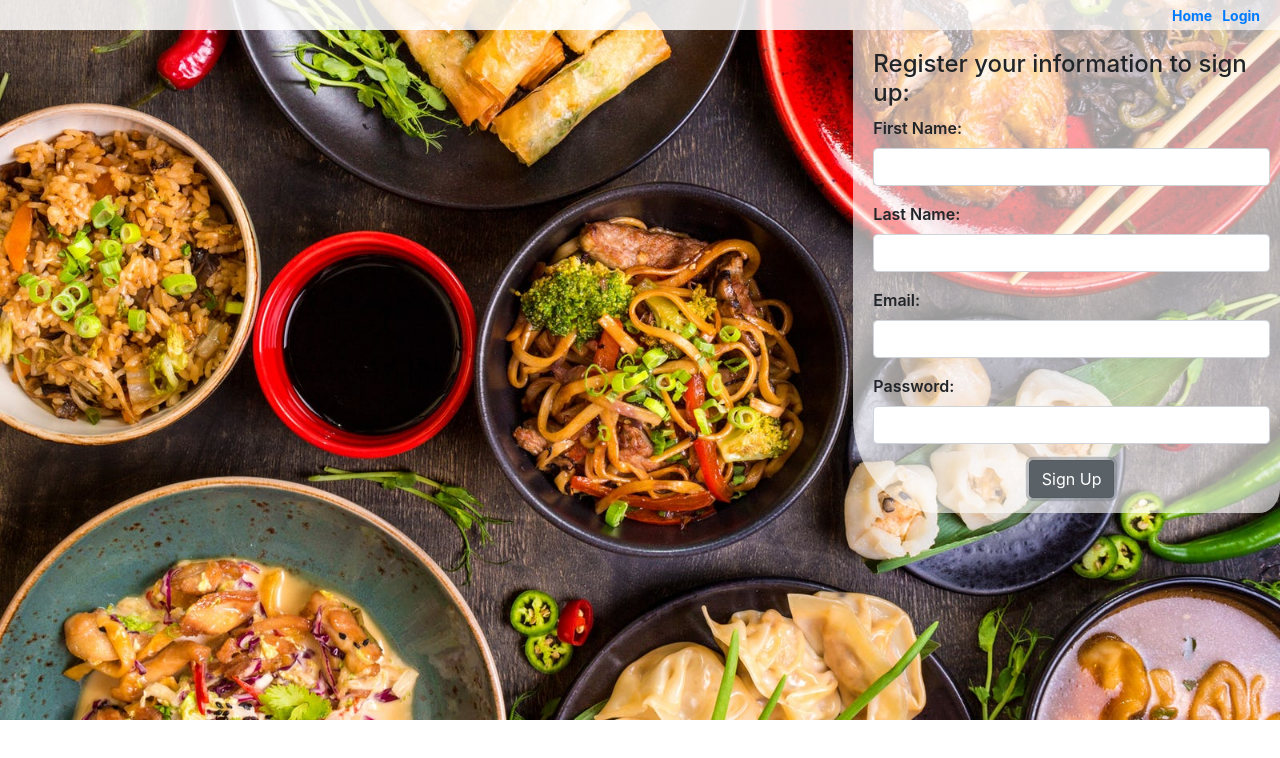
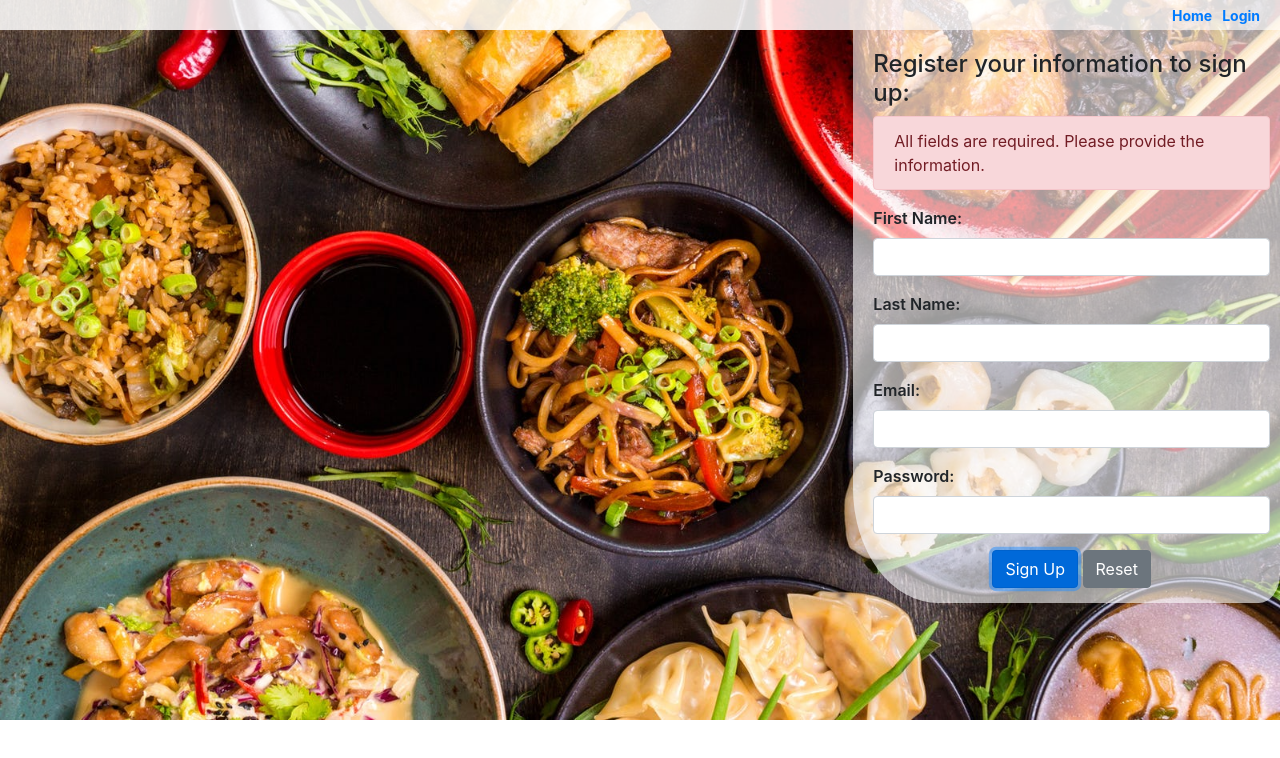
Before and after one commit to njas17/MakanBah, a React (Create React App) app in the folder client/: page /registrationpage in a window 1280 px wide. Both pictures are taken after a click on the button "Sign Up". Shown: the top 758 px of the page. Built offline with nearby package versions, Linux system fonts and the light colour scheme; no server answers; a web font is replaced by a local one.

Commit message:
error handling and form validation in registration

```diff
--- a/client/src/components/RegistrationPage.js
+++ b/client/src/components/RegistrationPage.js
@@ -11,8 +11,8 @@ class RegistrationPage extends Component {
                 password: '',
             },
             isRegistered: false,
-            isDuplicateEmail: false,
-            isLogged: false
+            isLogged: false,
+            errorMesg: ''
         }
     }
 
@@ -44,49 +44,80 @@ class RegistrationPage extends Component {
         fetch("/auth/users/" + this.state.user.email)
             .then(response => response.json())
             .then(data => {
-                this.setState({ isDuplicateEmail: data.length })
+                const val = (data.length > 0) ? true : false
+                if (val)
+                    this.setState({ errorMesg: "Sorry. The email you have provided is already registered in this site."})
             })
             .catch(error => {
-              console.error("Error in add: ", error);
+                console.error("Error in check email: ", error);
+                this.setState({ errorMesg: "Error on email. Please ensure email is provided."})
             });
     };
 
     handleSubmit = (event) => {
         event.preventDefault();
+        this.setState({ errorMesg: "" });
+        const user = this.state.user;
+        if (user.firstname === "" || user.lastname === "" || user.email === "" || user.password === "") {
+            this.setState({ errorMesg: "All fields are required. Please provide the information." });
+            return;
+        }
+
         this.checkUserEmail();
 
-        if (this.state.isDuplicateEmail === false)
+        if (this.state.errorMesg !== "")
             this.addUser();
     }
 
+    handleReset = (event) => {
+        event.preventDefault();
+        this.setState({
+            user: {
+                firstname: '',
+                lastname: '',
+                email: '',
+                password: ''
+            },
+            errorMesg: ''
+        })
+    }
+
     render() {
+        const { isRegistered, errorMesg, user } = this.state;
         return (
             <div className="container-fluid">
                 <div className="row">
                     <div className="col-8"></div>
-                    { (!this.state.isRegistered) ? (
+                    {(!isRegistered) ? (
                         <div className="col-4 registrationpage">
                             <h4>Register your information to sign up:</h4>
-                        { (this.state.isDuplicateEmail) ? (
+                            { (errorMesg !== "") ? (
                                 <div className="alert alert-danger" role="alert">
-                            Sorry. The email you provided is already registered.
+                                    { errorMesg }
                                 </div>
-                        ) : null }
+                            ) : null}
                             <form>
+                                <div className="form">
                                     <div className="form-group">
-                                <label className="form-label">First Name:</label><input type="text" name="firstname" required onChange={(e) => this.handleChange(e)} className="form-control"  ></input>
+                                        <label className="form-label">First Name:</label>
+                                        <input type="text" name="firstname" value={user.firstname} required onChange={(e) => this.handleChange(e)} className="form-control"  ></input>
                                     </div>
                                     <div className="form-group">
-                                <label className="form-label">Last Name:</label><input type="text" name="lastname" required onChange={(e) => this.handleChange(e)} className="form-control" ></input>
+                                        <label className="form-label">Last Name:</label>
+                                        <input type="text" name="lastname" value={user.lastname} required onChange={(e) => this.handleChange(e)} className="form-control" ></input>
                                     </div>
                                     <div className="form-group">
-                                <label className="form-label">Email:</label><input type="email" name="email" required onChange={(e) => this.handleChange(e)} className="form-control"  ></input>
+                                        <label className="form-label">Email:</label>
+                                        <input type="email" name="email" value={user.email} required onChange={(e) => this.handleChange(e)} className="form-control"  ></input>
                                     </div>
                                     <div className="form-group">
-                                <label className="form-label">Password:</label><input type="password" name="password" required onChange={(e) => this.handleChange(e)} className="form-control" ></input>
+                                        <label className="form-label">Password:</label>
+                                        <input type="password" name="password" value={user.password} required onChange={(e) => this.handleChange(e)} className="form-control" ></input>
                                     </div>
                                     <div className="center">
-                                <button className="btn btn-secondary" onClick={(e) => this.handleSubmit(e)} type="button">Sign Up</button>
+                                        <button className="btn btn-primary" onClick={(e) => this.handleSubmit(e)} type="button">Sign Up</button> {` `}
+                                        <button className="btn btn-secondary" onClick={(e) => this.handleReset(e)} type="button">Reset</button>
+                                    </div>
                                 </div>
                             </form>
                         </div>
@@ -96,7 +127,7 @@ class RegistrationPage extends Component {
                             <span>Click <a href="/loginpage">here</a> to login.</span>
                                 </h5>
                             </div>
-                    ) }
+                        )}
                 </div>
             </div>
         );
```
Also changed, not shown: 2 other files (tests, documents, lock files or other folders). Lines whose indentation alone changed are shown as unchanged.
